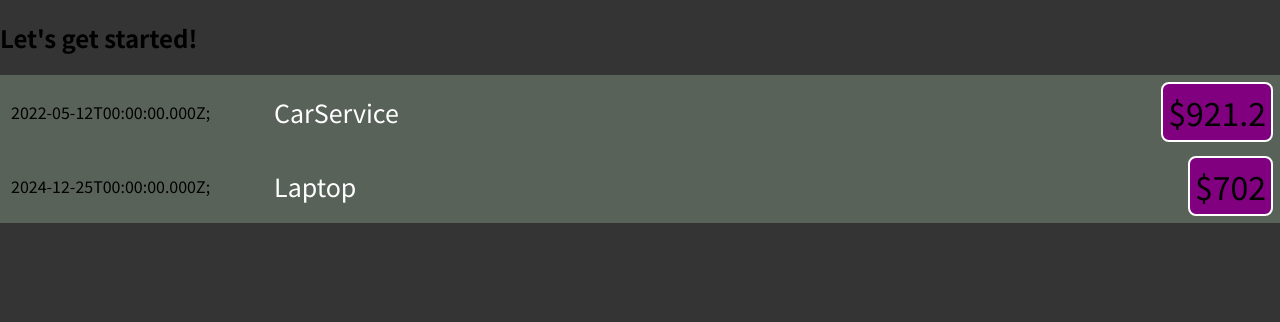
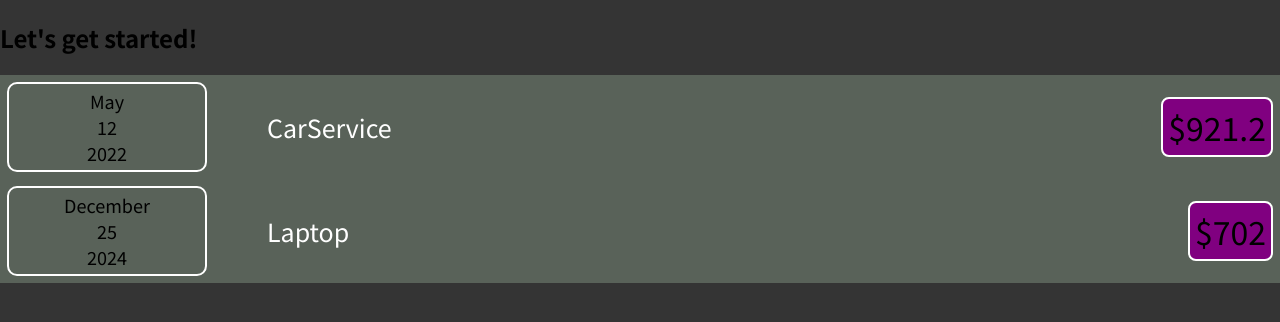
Before and after one commit to dhaneshdhakrey/React_Learning, a JavaScript app: page / in a window 1280 px wide. Shown: the top 322 px of the page. Built offline with nearby package versions, Linux system fonts and the light colour scheme.

Commit message:
til sept 16

```diff
--- a/src/components/ExpenseItem.css
+++ b/src/components/ExpenseItem.css
@@ -8,7 +8,7 @@
 .date{
     /* border-style:; */
     padding: 4px;
-
+    width: 200px;
 }
 .info{
     color: white;
--- a/src/components/ExpenseItem.js
+++ b/src/components/ExpenseItem.js
@@ -1,11 +1,11 @@
 import './ExpenseItem.css';
+import Edate from './date.js';
 function ExpenseItem(props) {
+
     return (
         <div className='expecont'>
-            <div className='date'>
-                {props.date.toISOString()};
 
-            </div>
+            <Edate date ={props.date} />
             <div className='info'>
                 {props.title}
             </div>
--- /dev/null
+++ b/src/components/date.css
@@ -0,0 +1,12 @@
+.date{
+    /* display: flex; */
+    border:2px solid white;
+    border-radius:10px ;
+    padding: 4px;
+    width: 200px;
+    text-align: center;
+    font-size: 18px;
+}
+.month{
+
+}
--- /dev/null
+++ b/src/components/date.js
@@ -0,0 +1,17 @@
+import './date.css';
+function Edate(props){
+    let month=props.date.toLocaleString('en-US',{month:'long'})
+    let day=props.date.toLocaleString('en-US',{day:'2-digit'});
+    let year=props.date.getFullYear();
+    return(
+        <div className='date'>
+                <div className='month'>{month}</div>
+
+                <div>{day}</div>
+                <div>{year}</div>
+
+
+            </div>
+    )
+}
+export default Edate;
```
